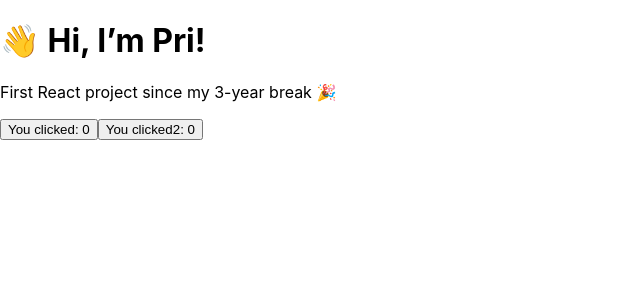
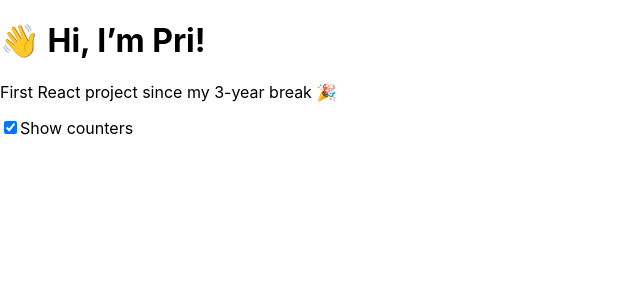
Before and after one commit to priyanshugithub/100Daysofcode, a React (Create React App) app in the folder my-portfolio/: page / in a window 1280 px wide. Shown: the top 300 px of the page, without its empty margins (0-640 px from the left). Built offline with nearby package versions, Linux system fonts and the light colour scheme.

Commit message:
feat: adding toggle for checkbox

```diff
--- a/my-portfolio/src/App.js
+++ b/my-portfolio/src/App.js
@@ -1,27 +1,39 @@
 import { useState } from "react";
 import CounterButton from "./CounterButton";     // ← new import
-import CounterButton2 from "./CounterButton2";     // ← new import
 import "./App.css";
 
 export default function App() {
   const [clicks, setClicks] = useState(0);
-  const [clicks2, setClicks2] = useState(0);
+  const [showCounters, setShowCounters] = useState(false);
 
   return (
     <main className="flex min-h-screen flex-col items-center justify-center gap-6">
       <h1 className="text-4xl font-bold">👋 Hi, I’m Pri!</h1>
       <p>First React project since my 3-year break 🎉</p>
 
-      <CounterButton
-        count={clicks}                     // data ↓
-        onIncrement={() => setClicks(c => c + 1)}   // behaviour ↓
-        label="You clicked"
-      />
-      <CounterButton2
-        count={clicks2}                     // data ↓
-        onIncrement={() => setClicks2(c => c + 1)}   // behaviour ↓
-        label="You clicked2"
-      />
+      <label className="flex items-center gap-2 text-lg">
+        <input
+          type="checkbox"
+          defaultChecked
+          className={showCounters ? "block" : "hidden"}
+        />
+        Show counters
+      </label>
+
+      {showCounters && (
+        <>
+          <CounterButton
+            label="Button A"
+            count={clicks}
+            onIncrement={() => setClicks((c) => c + 1)}
+          />
+          <CounterButton
+            label="Button B"
+            count={clicks}
+            onIncrement={() => setClicks((c) => c + 1)}
+          />
+        </>
+      )}
     </main>
   );
 }
--- a/my-portfolio/src/CounterButton2.jsx
+++ /dev/null
@@ -1,10 +0,0 @@
-export default function CounterButton2({ count, onIncrement, label }) {
-    return (
-      <button
-        onClick={onIncrement}
-        className="rounded-lg border px-4 py-2 text-lg hover:bg-gray-100"
-      >
-        {label}: {count}
-      </button>
-    );
-  }
```
